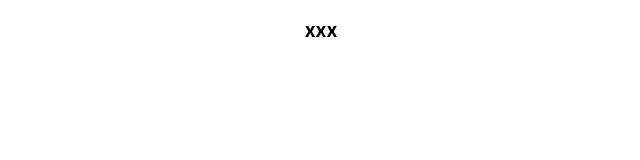
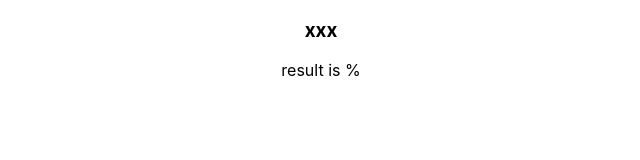
Before and after one commit to Amirka2/tsx-templates, a React (Create React App) app: page / in a window 1280 px wide. Shown: the top 160 px of the page, without its empty margins (319-959 px from the left). Built offline with nearby package versions, Linux system fonts and the light colour scheme.

Commit message:
added jsx and props type to result

```diff
--- a/src/Result.tsx
+++ b/src/Result.tsx
@@ -1,8 +1,13 @@
 import React from 'react';
 
-function Result() {
+type resultProps = {
+    result: number
+}
+function Result(props: resultProps) {
     return (
-        <div></div>
+        <div>
+            result is {props.result}%
+        </div>
     );
 }
 
```
